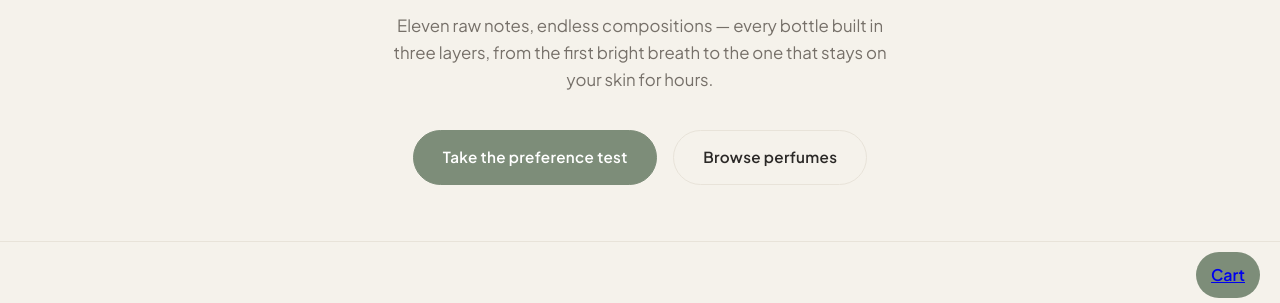
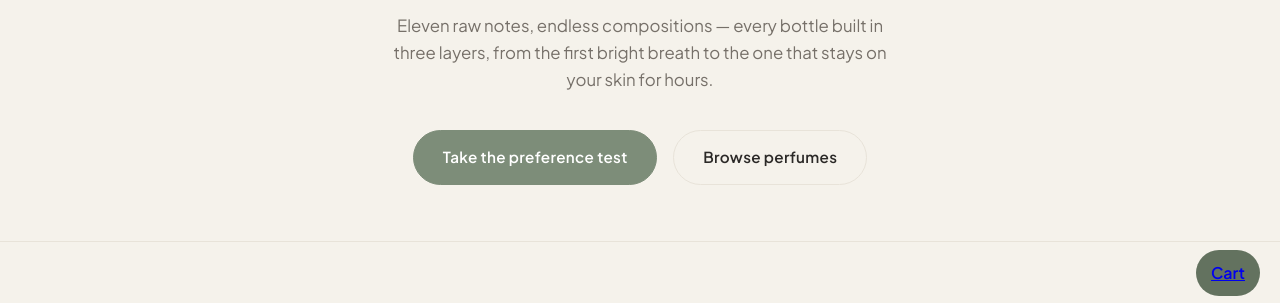
Before and after one commit to patriciaivone/clover, a plain HTML site: page index.html in a window 1280 px wide. In both pictures the pointer is over the element "Cart". Shown: the part 482-785 px from the top of the page. Drawn offline with nearby package versions, Linux system fonts and the light colour scheme; a web font is replaced by a local one.

Commit message:
change cart bg

```diff
--- a/style.css
+++ b/style.css
@@ -186,7 +186,7 @@ input:focus-visible {
 }
 
 .floating-cart {
-   position: fixed;
+  position: fixed;
   bottom: 20px;
   right: 20px;
   background-color: var(--sage-accent);
@@ -197,6 +197,12 @@ input:focus-visible {
   font-weight: bold;
   box-shadow: var(--shadow-soft);
   transition: background-color 0.25s ease, transform 0.25s ease;
+  color: var(--bg-color);
+}
+
+.floating-cart:hover {
+  background-color: var(--sage-hover);
+  transform: translateY(-2px);
 }
 
 /* ---------- Footer ---------- */
```
